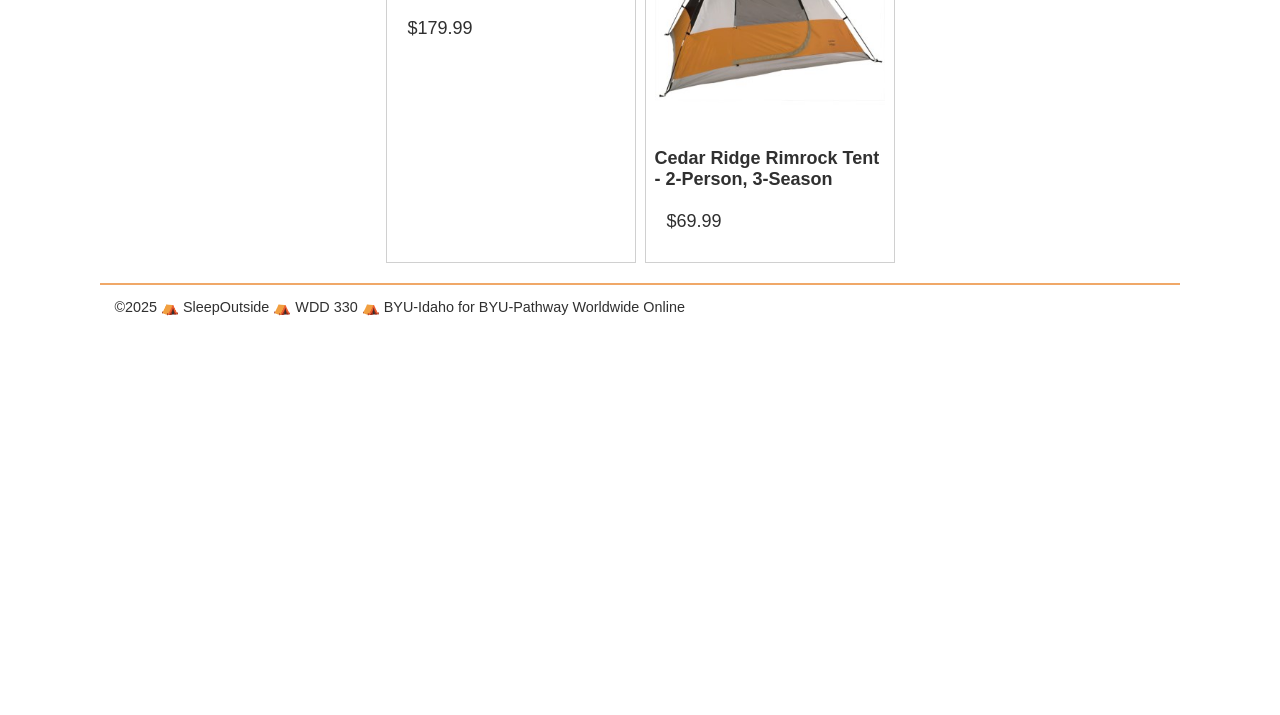
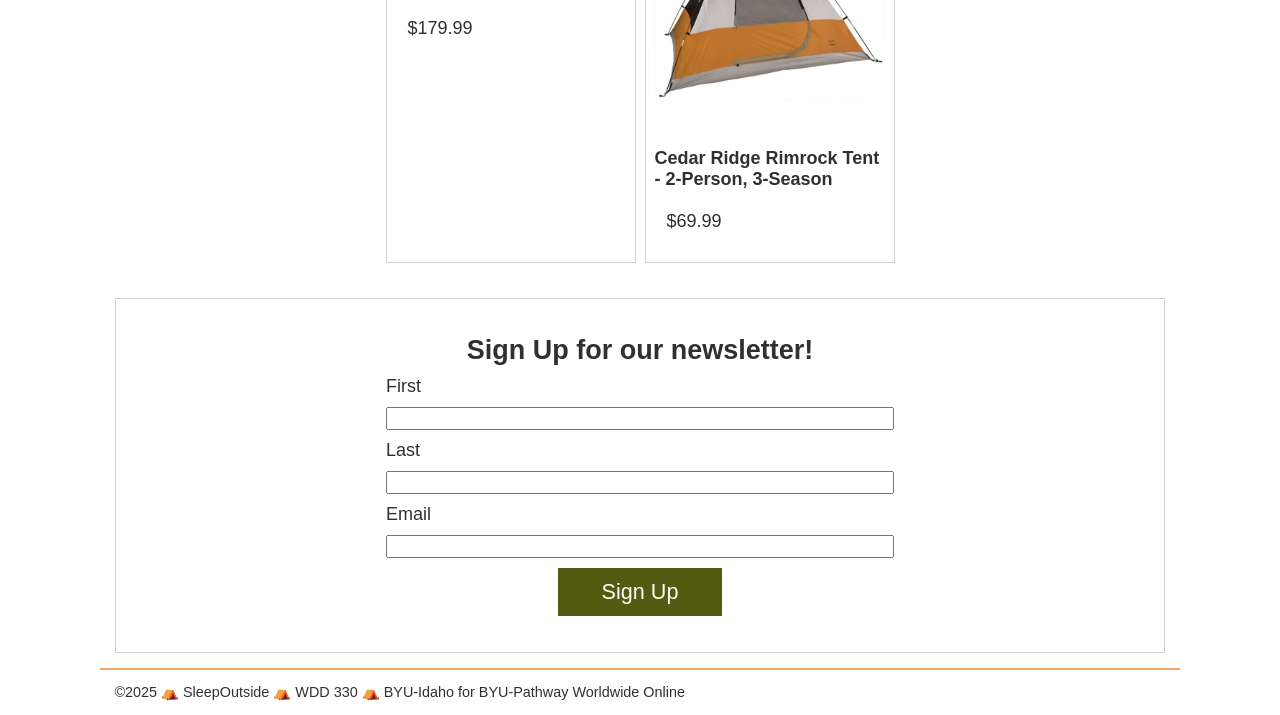
Before and after one commit to vogurt99/WDD-330-Team-01, a website built with Vite: page src/index.html in a window 1280 px wide. Shown: the part 1021-1736 px from the top of the page. Before the commit the page ends 1352 px from the top, so only its background shows below. Built offline with nearby package versions, Linux system fonts and the light colour scheme; files whose address does not match are found by name.

Commit message:
Added newsletter to site

```diff
--- a/src/css/style.css
+++ b/src/css/style.css
@@ -241,6 +241,24 @@ button {
   grid-column: 3;
 }
 
+/* Style newsletter */
+#newsletter {
+  display: flex;
+  flex-direction: column;
+  gap: 10px;
+  margin: 15px;
+  padding: 15px;
+  border: 1px solid var(--light-grey);
+}
+
+#newsletter h2 {
+  text-align: center;
+}
+
+#newsletter input {
+  padding: 2px;
+}
+
 @media screen and (min-width: 500px) {
   body {
     max-width: 1080px;
@@ -255,6 +273,10 @@ button {
     font-size: inherit;
     grid-template-columns: 150px auto 15%;
   }
+
+  #newsletter {
+    padding: 2em 15em 2em 15em;
+  }
 }
 
 footer {
--- a/src/index.html
+++ b/src/index.html
@@ -40,6 +40,16 @@
       <h2>Top Products</h2>
       <ul id="product-list" class="product-list"></ul>
     </section>
+    <form id="newsletter">
+      <h2>Sign Up for our newsletter!</h2>
+      <label for="fname">First</label>
+      <input id="fname" name="fname" type="text" required>
+      <label for="lname">Last</label>
+      <input type="text" id="lname" name="lname" required>
+      <label for="email">Email</label>
+      <input type="email" name="email" id="email" required>
+      <button type="submit" id="signUp">Sign Up</button>
+    </form>
   </main>
 
   <footer>
--- a/src/js/main.js
+++ b/src/js/main.js
@@ -1,5 +1,6 @@
 import ProductData from './ProductData.mjs';
 import ProductList from './ProductList.mjs';
+import ThankYouDisplay from './newsletter.mjs';
 import { qs } from './utils.mjs';
 
 const dataSource = new ProductData('tents');
@@ -7,3 +8,4 @@ const listElement = qs('.product-list');
 const productList = new ProductList('tents', dataSource, listElement);
 
 productList.init();
+ThankYouDisplay();
--- /dev/null
+++ b/src/js/newsletter.mjs
@@ -0,0 +1,7 @@
+export default function ThankYouDisplay () {
+    const form = document.querySelector('#newsletter');
+    form.addEventListener('submit', (event) => {
+        event.preventDefault();
+        form.innerHTML = `<h2>Congrats! You have successfully subscribed to our newsletter!</h2>`;
+    })
+}
```
